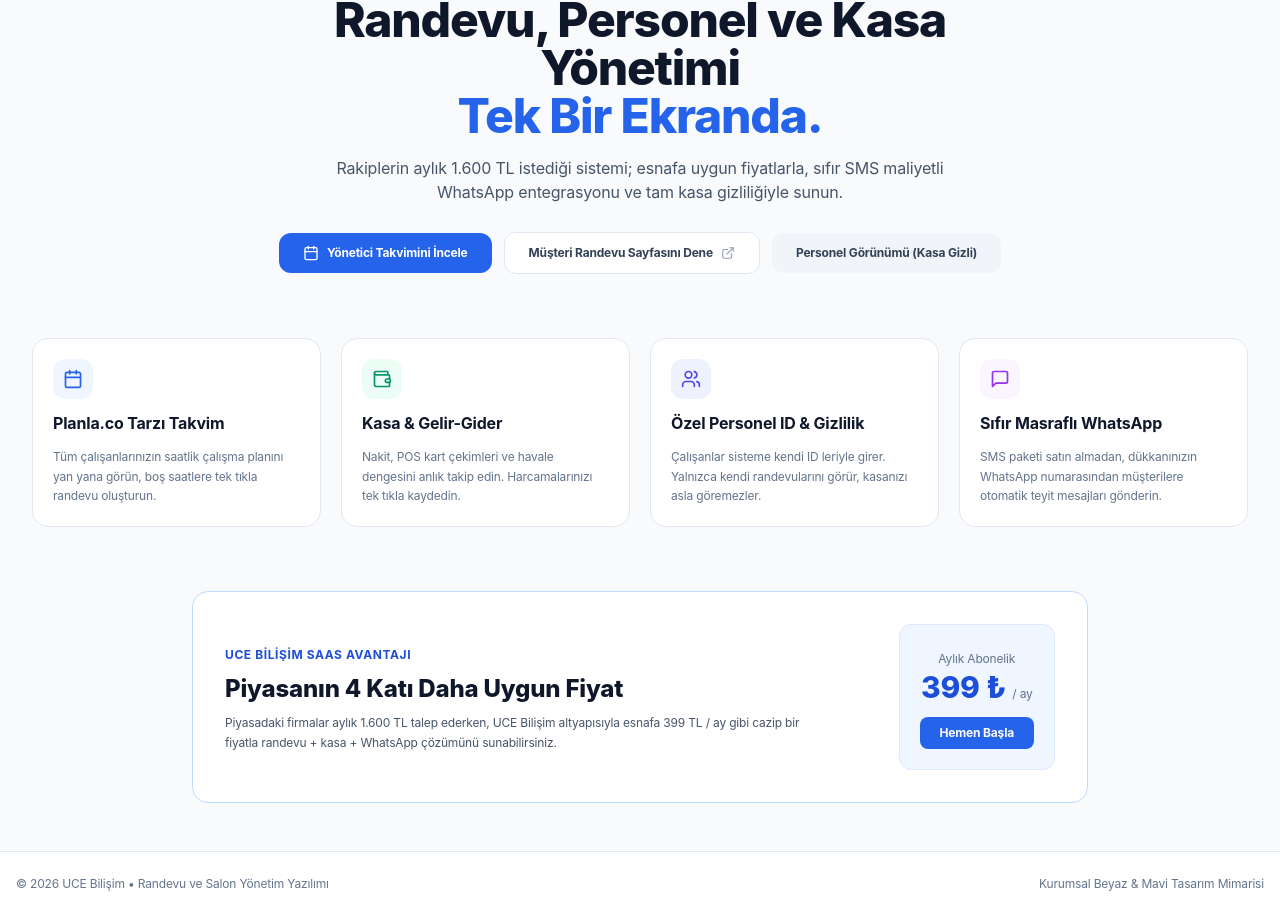
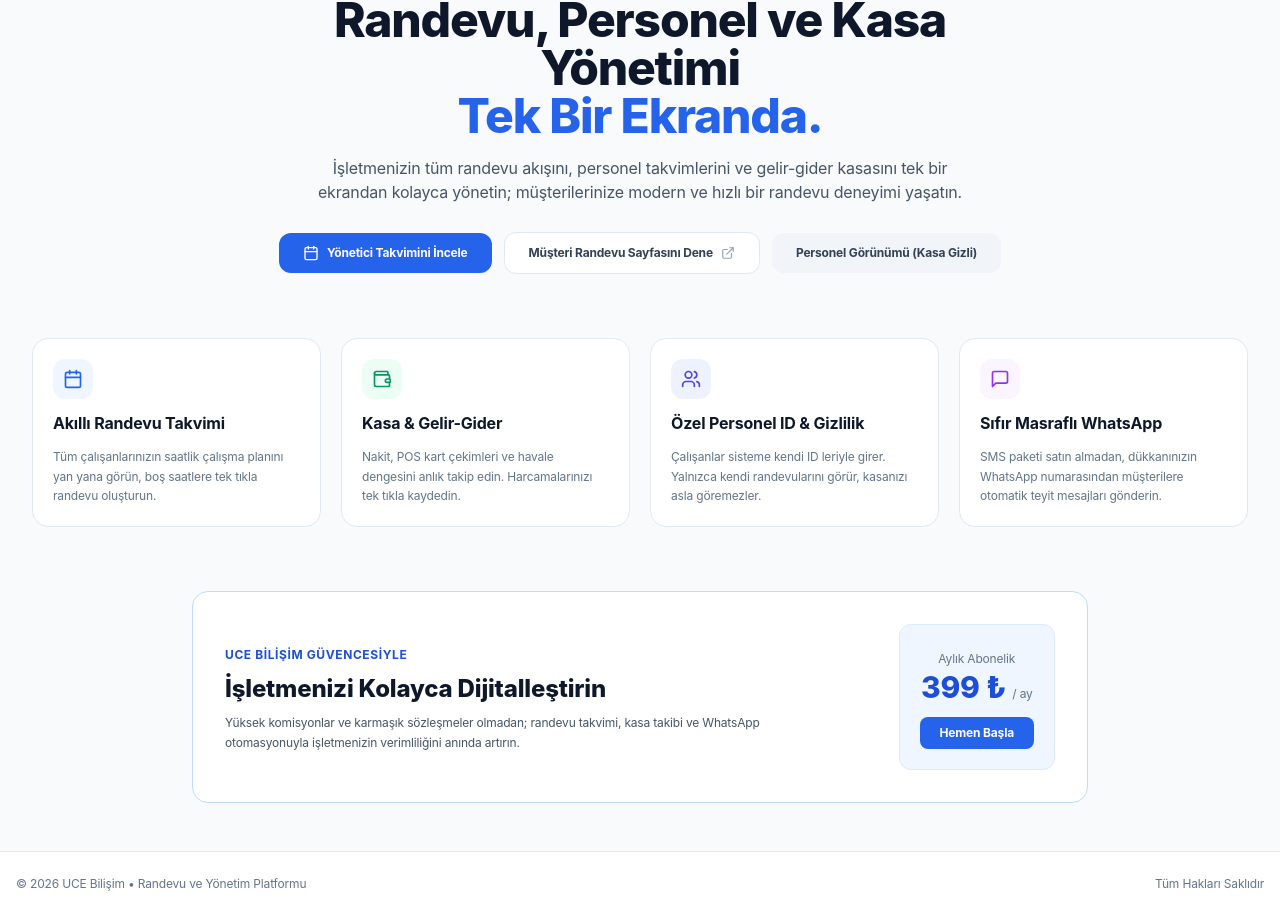
Before and after one commit to umutcanelidar/UceRandevu, a Next.js app: page / in a window 1280 px wide. Shown: the part 159-1075 px from the top of the page. Built offline with nearby package versions, Linux system fonts and the light colour scheme.

Commit message:
fix: kurumsal metinler guncellendi, rakip ve gereksiz etiketler kaldirildi

```diff
--- a/src/app/admin/calendar/page.tsx
+++ b/src/app/admin/calendar/page.tsx
@@ -160,7 +160,7 @@ export default function AdminCalendarPage() {
         </div>
       </div>
 
-      {/* Interactive Planla.co Style Schedule Grid */}
+      {/* Interactive Staff Schedule Grid */}
       <div className="bg-white rounded-xl border border-slate-200 shadow-xs overflow-x-auto">
         <div className="min-w-[800px]">
           {/* Staff Columns Header */}
--- a/src/app/layout.tsx
+++ b/src/app/layout.tsx
@@ -3,8 +3,8 @@ import './globals.css';
 import { AppProvider } from '@/context/AppContext';
 
 export const metadata: Metadata = {
-  title: 'UCE Randevu & Salon Yönetim Sistemi',
-  description: 'Küçük esnaflar için modern randevu, personel takvimi, kasa ve otomasyon platformu.',
+  title: 'UCE Randevu - Randevu ve İşletme Yönetim Platformu',
+  description: 'Modern randevu, personel takvimi, kasa ve otomasyon platformu.',
 };
 
 export default function RootLayout({
--- a/src/app/page.tsx
+++ b/src/app/page.tsx
@@ -27,9 +27,6 @@ export default function HomePage() {
             </div>
             <div>
               <span className="font-bold text-base text-slate-900 tracking-tight">UCE Randevu</span>
-              <span className="hidden sm:inline-block ml-2 text-xs font-semibold px-2 py-0.5 rounded bg-blue-50 text-blue-700 border border-blue-200">
-                Salon Yönetim SaaS
-              </span>
             </div>
           </div>
 
@@ -59,7 +56,7 @@ export default function HomePage() {
           </h1>
 
           <p className="text-sm sm:text-base text-slate-600 leading-relaxed max-w-2xl mx-auto">
-            Rakiplerin aylık 1.600 TL istediği sistemi; esnafa uygun fiyatlarla, sıfır SMS maliyetli WhatsApp entegrasyonu ve tam kasa gizliliğiyle sunun.
+            İşletmenizin tüm randevu akışını, personel takvimlerini ve gelir-gider kasasını tek bir ekrandan kolayca yönetin; müşterilerinize modern ve hızlı bir randevu deneyimi yaşatın.
           </p>
 
           <div className="pt-3 flex flex-wrap items-center justify-center gap-3">
@@ -95,7 +92,7 @@ export default function HomePage() {
             <div className="w-10 h-10 rounded-xl bg-blue-50 text-blue-600 flex items-center justify-center">
               <Calendar className="w-5 h-5" />
             </div>
-            <h3 className="font-bold text-slate-900 text-base">Planla.co Tarzı Takvim</h3>
+            <h3 className="font-bold text-slate-900 text-base">Akıllı Randevu Takvimi</h3>
             <p className="text-xs text-slate-500 leading-relaxed">
               Tüm çalışanlarınızın saatlik çalışma planını yan yana görün, boş saatlere tek tıkla randevu oluşturun.
             </p>
@@ -132,13 +129,13 @@ export default function HomePage() {
           </div>
         </div>
 
-        {/* Pricing & Business Model Callout */}
+        {/* Pricing & Value Section */}
         <div className="bg-white rounded-2xl border border-blue-200 p-8 shadow-xs max-w-4xl mx-auto flex flex-col md:flex-row items-center justify-between gap-6">
           <div className="space-y-2">
-            <span className="text-xs font-bold text-blue-700 uppercase tracking-wider">UCE Bilişim SaaS Avantajı</span>
-            <h2 className="text-2xl font-extrabold text-slate-900">Piyasanın 4 Katı Daha Uygun Fiyat</h2>
+            <span className="text-xs font-bold text-blue-700 uppercase tracking-wider">UCE Bilişim Güvencesiyle</span>
+            <h2 className="text-2xl font-extrabold text-slate-900">İşletmenizi Kolayca Dijitalleştirin</h2>
             <p className="text-xs text-slate-600 leading-relaxed max-w-xl">
-              Piyasadaki firmalar aylık 1.600 TL talep ederken, UCE Bilişim altyapısıyla esnafa 399 TL / ay gibi cazip bir fiyatla randevu + kasa + WhatsApp çözümünü sunabilirsiniz.
+              Yüksek komisyonlar ve karmaşık sözleşmeler olmadan; randevu takvimi, kasa takibi ve WhatsApp otomasyonuyla işletmenizin verimliliğini anında artırın.
             </p>
           </div>
 
@@ -158,8 +155,8 @@ export default function HomePage() {
       {/* Footer */}
       <footer className="bg-white border-t border-slate-200 py-6 text-center text-xs text-slate-500">
         <div className="max-w-7xl mx-auto px-4 flex flex-col sm:flex-row items-center justify-between gap-2">
-          <span>© 2026 UCE Bilişim • Randevu ve Salon Yönetim Yazılımı</span>
-          <span>Kurumsal Beyaz & Mavi Tasarım Mimarisi</span>
+          <span>© 2026 UCE Bilişim • Randevu ve Yönetim Platformu</span>
+          <span>Tüm Hakları Saklıdır</span>
         </div>
       </footer>
     </div>
```
